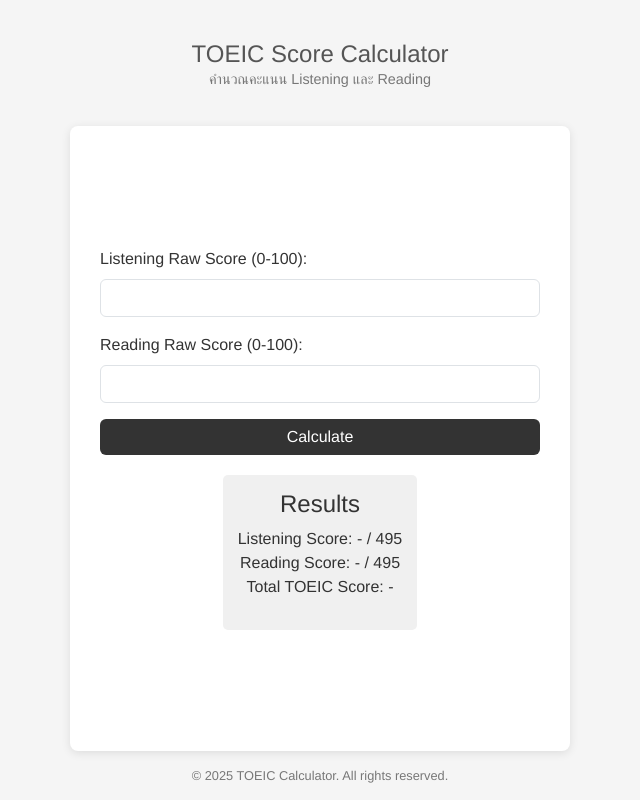
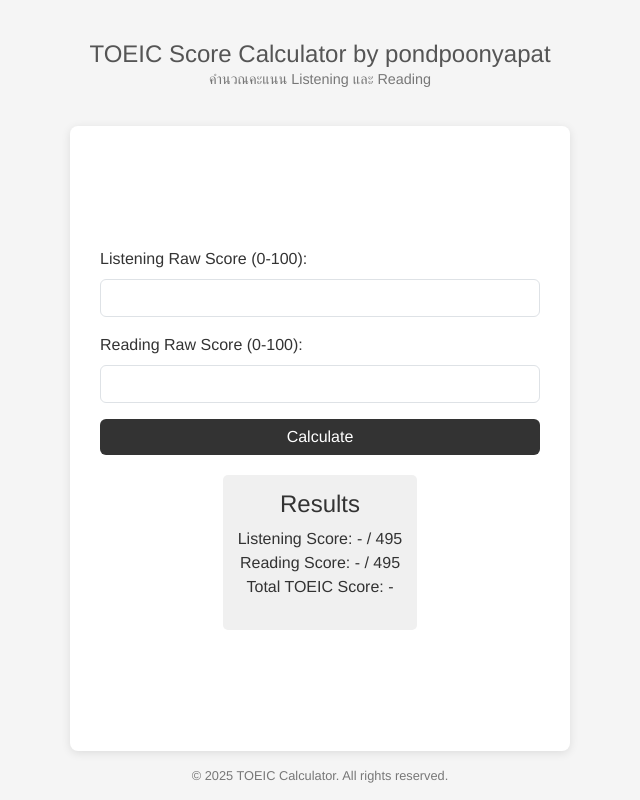
Before and after one commit to pondpoonyapat/TOEIC-Score-Calculator, a plain HTML site: page index.html in a window 1280 px wide. Shown: the whole page, without its empty margins (320-960 px from the left). Drawn offline with nearby package versions, Linux system fonts and the light colour scheme.

Commit message:
Update index.html

```diff
--- a/index.html
+++ b/index.html
@@ -64,7 +64,7 @@
 
   <!-- Header -->
   <header>
-    <h1>TOEIC Score Calculator</h1>
+    <h1>TOEIC Score Calculator by pondpoonyapat</h1>
     <p>คำนวณคะแนน Listening และ Reading</p>
   </header>
 
```
